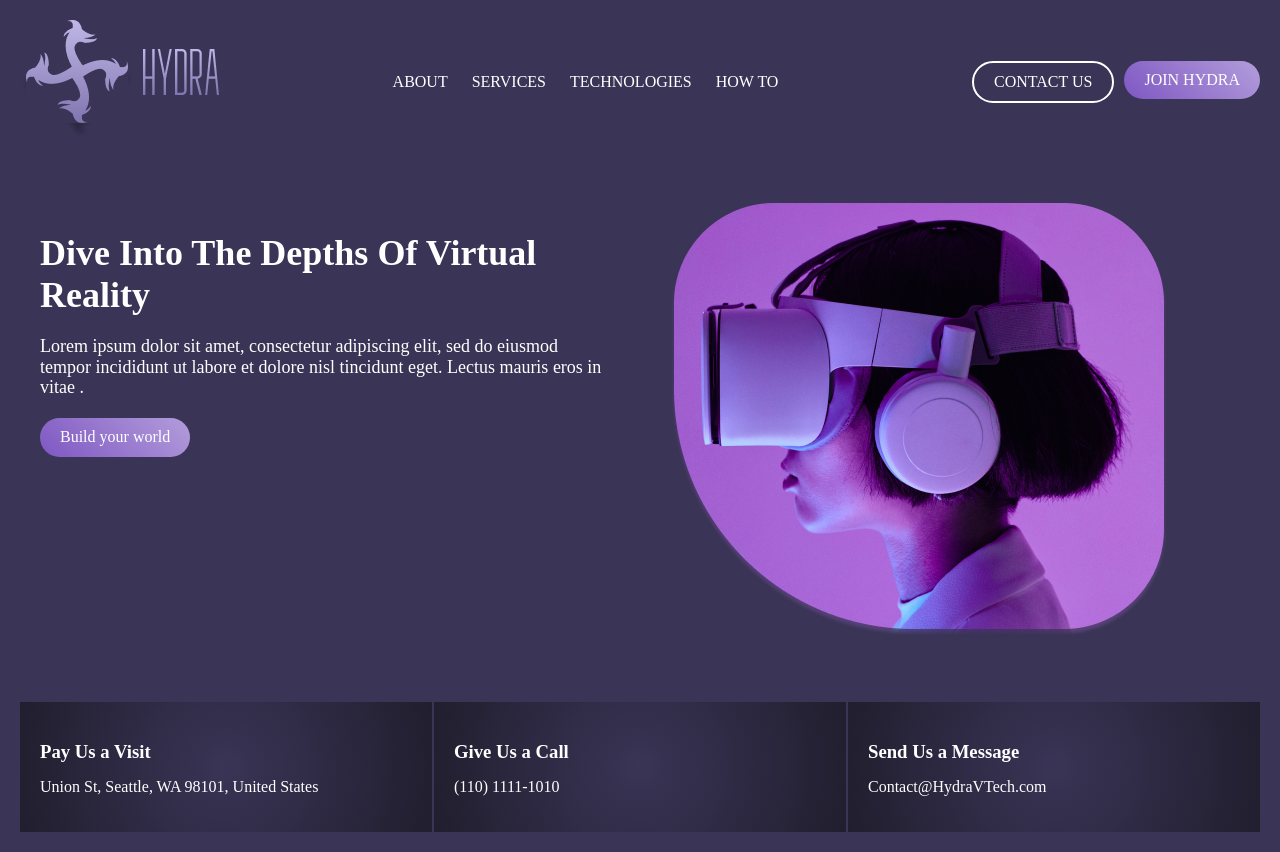
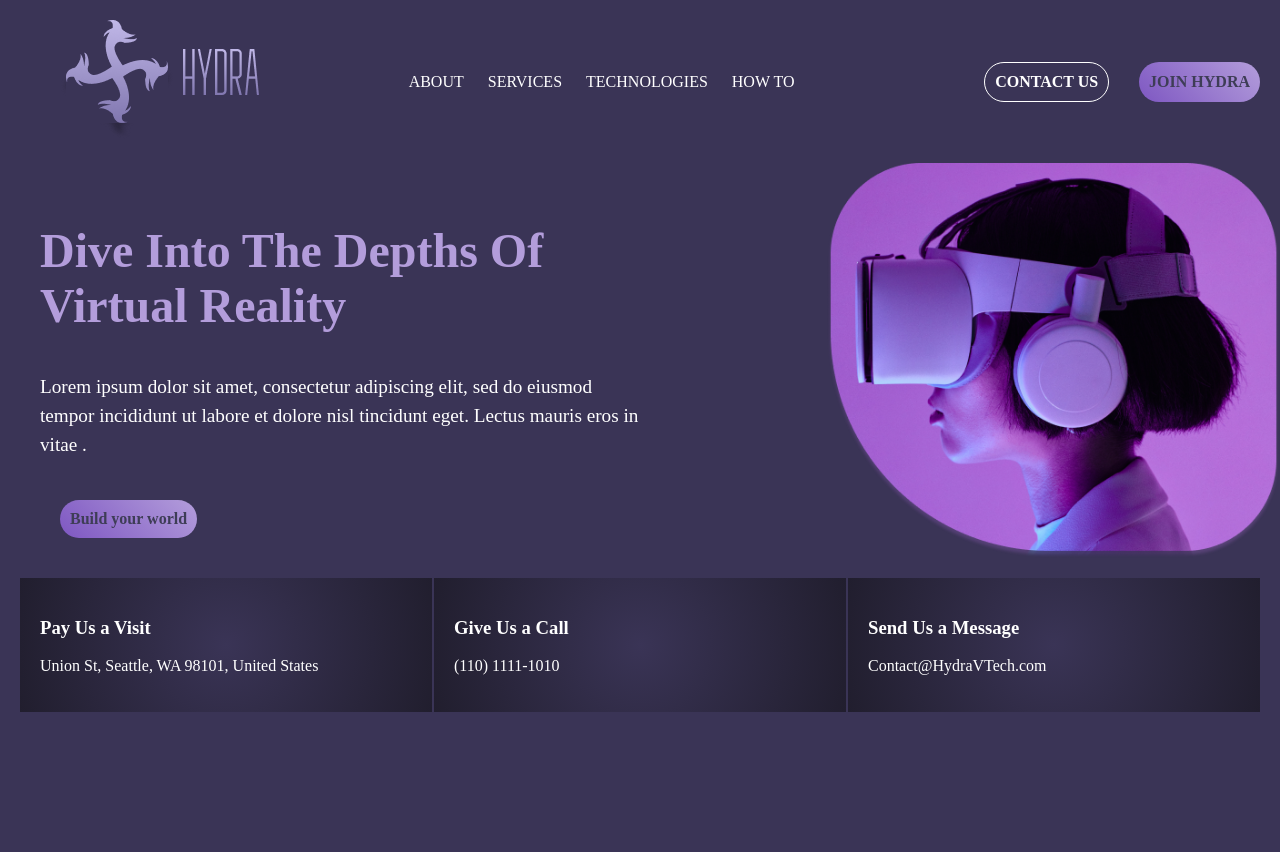
Before and after one commit to RaisaKirs/week5-landing, a plain HTML site: page index.html in a window 1280 px wide. After the commit the page ends 800 px from the top, so only its background shows below. Drawn offline with Linux system fonts and the light colour scheme.

Commit message:
bem commit

```diff
--- a/index.html
+++ b/index.html
@@ -1,59 +1,59 @@
 <!DOCTYPE html>
 <html lang="en">
   <head>
-    <meta charset="UTF-8">
-    <meta name="viewport" content="width=device-width, initial-scale=1.0">
+    <meta charset="UTF-8" />
+    <meta name="viewport" content="width=device-width, initial-scale=1.0" />
     <title>Hydra</title>
-    <link rel="stylesheet" href="./styles/normalize.css">
-    <link rel="stylesheet" href="./styles/style.css">
-    <link rel="preconnect" href="https://fonts.googleapis.com">
-<link rel="preconnect" href="https://fonts.gstatic.com" crossorigin>
-<link href="https://fonts.googleapis.com/css2?family=Montserrat:ital,wght@0,100..900;1,100..900&display=swap" rel="stylesheet">
+    <link rel="stylesheet" href="./styles/normalize.css" />
+    <link rel="stylesheet" href="./styles/style.css" />
+    <link rel="preconnect" href="https://fonts.googleapis.com" />
+    <link rel="preconnect" href="https://fonts.gstatic.com" crossorigin />
+    <link
+      href="https://fonts.googleapis.com/css2?family=Montserrat:ital,wght@0,100..900;1,100..900&display=swap"
+      rel="stylesheet"
+    />
   </head>
   <body>
     <header class="header">
       <div class="logo">
-            <img src="./assets/logo/hydralogo.png" alt="Logo">
+        <img src="./assets/logo/hydralogo.png" alt="Logo" />
       </div>
       <nav class="navigation">
         <ul>
-                <li><a href="#">ABOUT</a></li>
-                <li><a href="#">SERVICES</a></li>
-                <li><a href="#">TECHNOLOGIES</a></li>
-                <li><a href="#">HOW TO</a></li>
+          <li><a href="#" class="navigation_button_about">ABOUT</a></li>
+          <li><a href="#" class="navigation_button_services">SERVICES</a></li>
+          <li>
+            <a href="#" class="navigation_button_techologies">TECHNOLOGIES</a>
+          </li>
+          <li><a href="#" class="navigation_button_howto">HOW TO</a></li>
         </ul>
       </nav>
-        <div class="buttons">
-            <div class="button1">
-                <button>CONTACT US</button>
-            </div>
-            <div class="button2">
-                <button>JOIN HYDRA</button>
-            </div>
+      <div class="menu_buttons">
+        <button class="menu_button_1">CONTACT US</button>
+        <button class="menu_button_2">JOIN HYDRA</button>
       </div>
     </header>
     <div class="main">
-        <div class="text-area">
+      <div class="main_text-area">
         <h2>Dive Into The Depths Of Virtual Reality</h2>
-            <p>Lorem ipsum dolor sit amet, consectetur adipiscing elit,
-                sed do eiusmod tempor incididunt ut labore et dolore
-                nisl tincidunt eget. Lectus mauris eros in vitae .</p>
-            <button>Build your world</button>
-        </div>
-        <div class="picture-area">
-            <img src="./assets/images/Mask group.png" alt="VR Glasses Girl">
+        <p>
+          Lorem ipsum dolor sit amet, consectetur adipiscing elit, sed do
+          eiusmod tempor incididunt ut labore et dolore nisl tincidunt eget.
+          Lectus mauris eros in vitae .
+        </p>
+        <button class="main_button">Build your world</button>
       </div>
     </div>
-    <div class="sections">
-        <section class="section">
+    <div class="footer_sections">
+      <section class="footer_section_1">
         <h3>Pay Us a Visit</h3>
         <p>Union St, Seattle, WA 98101, United States</p>
       </section>
-        <section class="section">
+      <section class="footer_section_2">
         <h3>Give Us a Call</h3>
         <p>(110) 1111-1010</p>
       </section>
-        <section class="section">
+      <section class="footer_section_3">
         <h3>Send Us a Message</h3>
         <p>Contact@HydraVTech.com</p>
       </section>
--- a/styles/style.css
+++ b/styles/style.css
@@ -9,12 +9,13 @@ body {
   display: flex;
   justify-content: space-between;
   align-items: center;
+  gap: 10px;
   padding: 20px;
   color: #fff;
 }
 
 .logo {
-  margin-left: 10;
+  margin-left: 40px;
 }
 
 .navigation {
@@ -36,29 +37,34 @@ body {
   text-decoration: none;
 }
 
-.buttons {
+.menu_buttons{
   display: flex;
   gap: 10px;
 }
 
-.button1 button {
-  background-color: #3a3456;
-  border: 2px solid white;
-  border-radius: 50px;
-  color: white;
-  padding: 10px 20px;
-  font-size: 16px;
+.menu_button_1,
+.menu_button_2,
+.main_button {
+  margin-left: 20px;
+  padding: 10px 10px;
+  border: none;
+  border-radius: 20px;
+  font-weight: bold;
+  cursor: pointer;
 }
 
-.button2 button,
-.main .text-area button {
+.menu_button_1 {
+  background-color: #3a3456;
+  border: solid 1px;
+  color: #fff;
+}
+
+.menu_button_2,
+.main_button {
   background: linear-gradient(45deg, #7e57c2, #b39ddb);
-  border: none;
-  border-radius: 50px;
-  color: white;
-  padding: 10px 20px;
-  font-size: 16px;
+  color: #3e3d56;
 }
+
 
 .main {
   display: grid;
@@ -67,32 +73,31 @@ body {
   gap: 20px;
 }
 
-.text-area,
-.picture-area {
-  padding: 20px;
-  border-radius: 10px;
+.main {
+background-image: url(/assets/images/Mask\ group.png);
+background-repeat: no-repeat;
+background-position: right;
+background-size: contain;
+margin-left: 20px;
 }
 
-.text-area h2 {
-  font-size: 36px;
-  margin-bottom: 20px;
-  color: white;
+.main_text-area {
+  max-width: 600px;
 }
 
-.text-area p {
-  font-size: 18px;
-  margin-bottom: 20px;
-  color: white;
+.main_text-area h2 {
+  font-size: 3em;
+  color: #b39ddb;
 }
 
-.picture-area img {
-  max-width: 100%;
-  height: auto;
-  border-radius: 10px;
-  justify-self: end;
+.main_text-area p {
+  font-size: 1.2em;
+  color: #fff;
+  line-height: 1.5;
+  margin-bottom: 40px;
 }
 
-.sections {
+.footer_sections {
   display: grid;
   grid-template-columns: repeat(3, 1fr);
   gap: 2px;
@@ -100,15 +105,14 @@ body {
   border-radius: 50px;
 }
 
-.section {
+.footer_section_1,
+.footer_section_2,
+.footer_section_3 {
   background-image: radial-gradient(circle, #3a3456, #211e2e);
   padding: 20px;
   color: #fff;
 }
 
-.section h3 {
-  margin-bottom: 10px;
-}
 
 @media (max-width: 768px) {
     .header {
@@ -124,7 +128,7 @@ body {
         padding: 10px 0;
     }
 
-    .buttons {
+    .menu_buttons {
         flex-direction: column;
         align-items: center;
         gap: 10px;
@@ -135,14 +139,6 @@ body {
         grid-template-columns: 1fr;
     }
 
-    .text-area {
-        order: 2;
-    }
-
-    .picture-area {
-        order: 1;
-    }
-
-    .sections {
+    .footer_sections {
         grid-template-columns: 1fr;
     }
```
Lines whose indentation alone changed are shown as unchanged.
